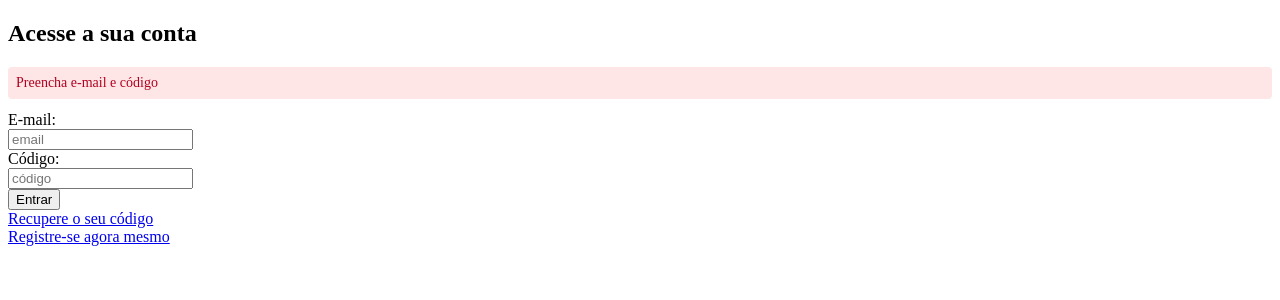
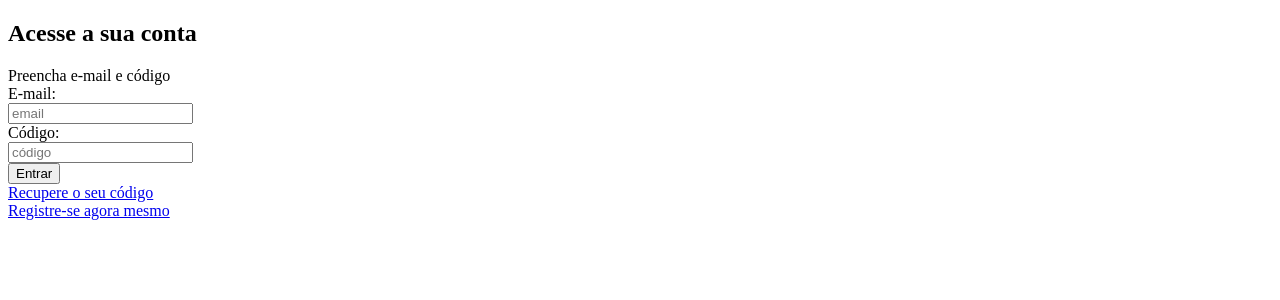
Before and after one commit to gauss-infinito/survey-app, a Next.js app in the folder frontend/: page /login in a window 1280 px wide. Both pictures are taken after a click on the button "Entrar". Shown: the top 300 px of the page. Built offline with nearby package versions, Linux system fonts and the light colour scheme; no server answers.

Commit message:
Update MessageForm.jsx

```diff
--- a/frontend/components/MessageForm.jsx
+++ b/frontend/components/MessageForm.jsx
@@ -4,16 +4,7 @@ export default function FormMessage({ error, success }) {
   if (!error && !success) return null;
 
   return (
-    <div
-      style={{
-        marginBottom: "12px",
-        fontSize: "14px",
-        padding: "8px",
-        borderRadius: "4px",
-        background: error ? "#ffe6e6" : "#e6ffed",
-        color: error ? "#b00020" : "#056b3b",
-      }}
-    >
+    <div className={`alert mb-md ${error ? "alert-error" : "alert-success"}`}>
       {error || success}
     </div>
   );
```
